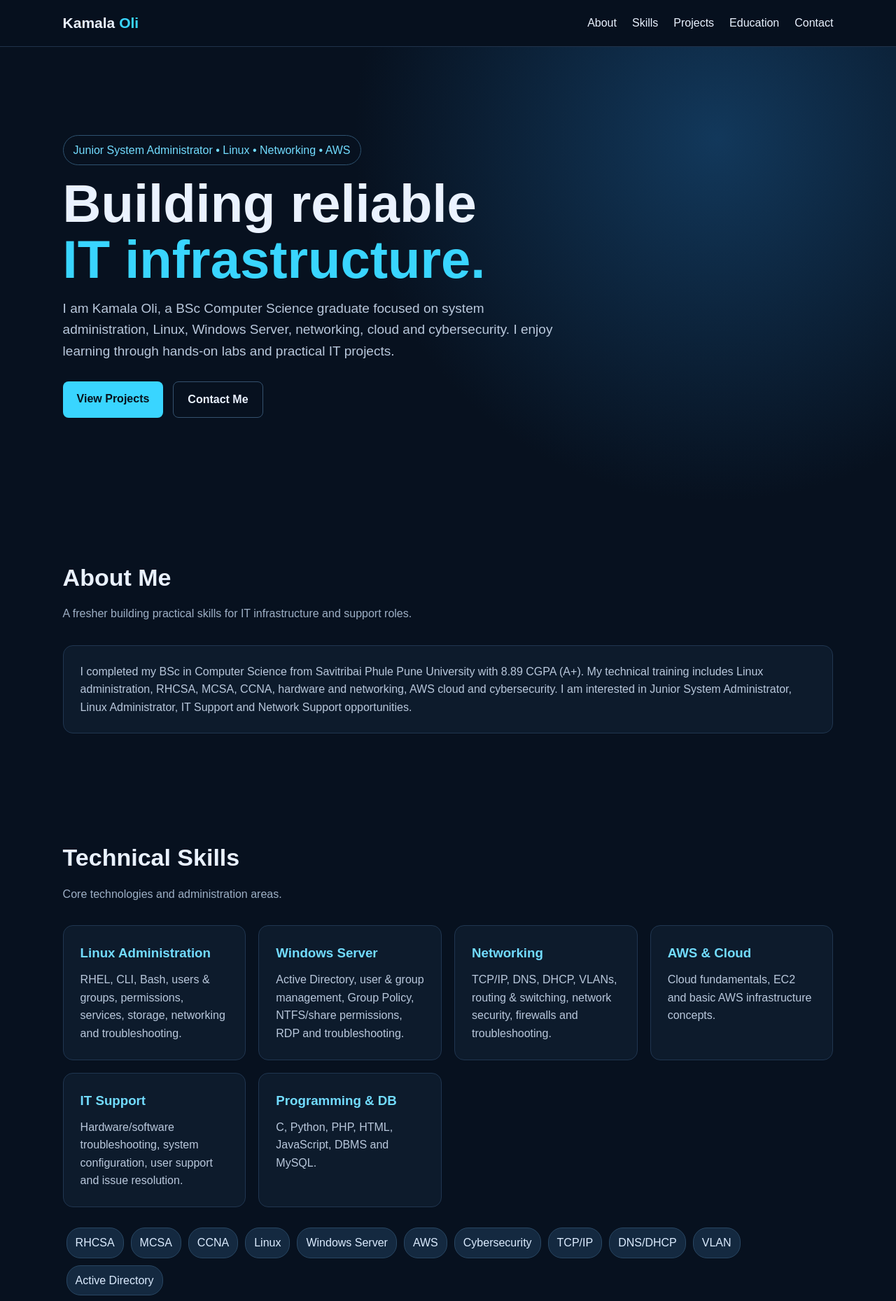
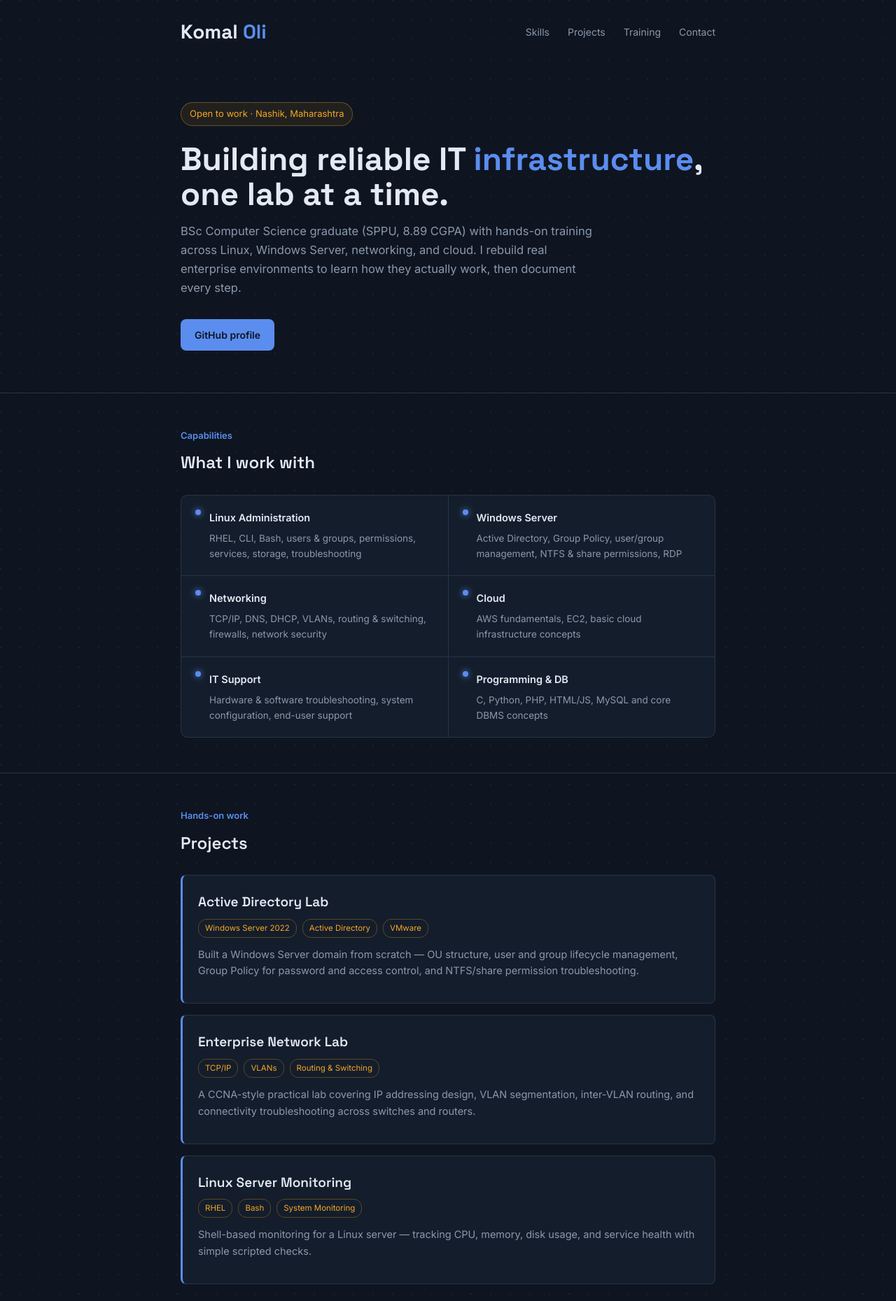
Before and after one commit to Komaloli19/komal, a plain HTML site: page index.html in a window 1280 px wide. Shown: the top 1859 px of the page at 70% size. Drawn offline with Linux system fonts and the light colour scheme.

Commit message:
Update index.html

```diff
--- a/index.html
+++ b/index.html
@@ -3,116 +3,178 @@
 <head>
 <meta charset="UTF-8">
 <meta name="viewport" content="width=device-width, initial-scale=1.0">
-<title>Komal Oli | Junior System Administrator</title>
+<title>Komal Oli — Systems &amp; Network Administrator</title>
+<link rel="preconnect" href="https://fonts.googleapis.com">
+<link href="https://fonts.googleapis.com/css2?family=Space+Grotesk:wght@500;600;700&family=Inter:wght@400;500;600&display=swap" rel="stylesheet">
 <style>
-*{box-sizing:border-box;margin:0;padding:0}
-html{scroll-behavior:smooth}
-body{font-family:Arial,Helvetica,sans-serif;background:#07111f;color:#eaf2ff;line-height:1.6}
-a{color:inherit;text-decoration:none}
-nav{position:sticky;top:0;z-index:10;background:rgba(7,17,31,.95);border-bottom:1px solid #20324a;padding:16px 7%;display:flex;justify-content:space-between;align-items:center}
-.logo{font-size:21px;font-weight:700}.logo span{color:#39d5ff}
-nav ul{display:flex;gap:22px;list-style:none;flex-wrap:wrap}
-nav a:hover{color:#39d5ff}
-.hero{min-height:82vh;display:flex;align-items:center;padding:70px 7%;background:radial-gradient(circle at 80% 20%,#12385b 0,#07111f 45%)}
-.hero h1{font-size:clamp(42px,7vw,76px);line-height:1.05;margin:15px 0}
-.hero h1 span{color:#39d5ff}.hero p{max-width:720px;color:#b9c8dc;font-size:19px}
-.badge{display:inline-block;border:1px solid #2e526f;padding:8px 14px;border-radius:30px;color:#72dcff}
-.buttons{display:flex;gap:14px;margin-top:28px;flex-wrap:wrap}
-.btn{padding:12px 20px;border-radius:8px;background:#39d5ff;color:#06111d;font-weight:700}
-.btn.alt{background:transparent;color:#eaf2ff;border:1px solid #34516e}
-section{padding:75px 7%}.section-title{font-size:34px;margin-bottom:12px}.section-sub{color:#9eb0c6;margin-bottom:32px}
-.grid{display:grid;grid-template-columns:repeat(auto-fit,minmax(230px,1fr));gap:18px}
-.card{background:#0d1b2c;border:1px solid #203650;border-radius:14px;padding:24px}
-.card h3{margin-bottom:10px;color:#72dcff}.card p,.card li{color:#b9c8dc}
-.card ul{padding-left:20px}
-.skills span{display:inline-block;background:#142940;border:1px solid #284662;border-radius:20px;padding:8px 12px;margin:5px;color:#dcecff}
-.timeline{border-left:2px solid #39d5ff;padding-left:24px}
-.item{margin-bottom:28px}.item h3{font-size:20px}.item small{color:#72dcff}
-footer{text-align:center;padding:30px;border-top:1px solid #20324a;color:#8fa3ba}
-@media(max-width:700px){nav{align-items:flex-start;gap:10px;flex-direction:column}nav ul{gap:12px;font-size:14px}.hero{min-height:75vh}}
+  :root{
+    --bg:#0e1520; --panel:#141d2b; --line:#263449;
+    --text:#e4eaf4; --muted:#8b98ac;
+    --blue:#5b8def; --amber:#f5a623;
+  }
+  html{scroll-behavior:smooth;}
+  *{box-sizing:border-box; margin:0; padding:0;}
+  body{
+    background:
+      radial-gradient(circle at 1px 1px, rgba(255,255,255,0.05) 1px, transparent 0) 0 0/28px 28px,
+      var(--bg);
+    color:var(--text); font-family:'Inter',sans-serif; line-height:1.65;
+  }
+  .display{font-family:'Space Grotesk',sans-serif;}
+  a{color:var(--blue); text-decoration:none;}
+  a:hover{text-decoration:underline;}
+  .wrap{max-width:820px; margin:0 auto; padding:0 28px;}
+
+  nav{padding:22px 0;}
+  nav .wrap{display:flex; justify-content:space-between; align-items:center;}
+  .brand{font-family:'Space Grotesk',sans-serif; font-weight:700; font-size:28px;}
+  .brand span{color:var(--blue);}
+  .navlinks{display:flex; gap:26px; font-size:14px;}
+  .navlinks a{color:var(--muted);}
+  .navlinks a:hover{color:var(--text); text-decoration:none;}
+
+  header.hero{padding:56px 0 60px; position:relative;}
+  .tag{display:inline-block; font-size:13px; color:var(--amber); border:1px solid rgba(245,166,35,.35); background:rgba(245,166,35,.08); padding:5px 12px; border-radius:20px; margin-bottom:22px;}
+  h1{font-family:'Space Grotesk',sans-serif; font-size:46px; font-weight:700; line-height:1.1; margin-bottom:14px;}
+  h1 .accent{color:var(--blue);}
+  .lede{color:var(--muted); font-size:16.5px; max-width:58ch; margin-bottom:30px;}
+  .cta-row{display:flex; gap:14px; flex-wrap:wrap;}
+  .btn{font-size:14px; font-weight:600; padding:11px 20px; border-radius:8px;}
+  .btn.primary{background:var(--blue); color:#0e1520;}
+  .btn.primary:hover{opacity:.9; text-decoration:none;}
+  .btn.ghost{border:1px solid var(--line); color:var(--text);}
+  .btn.ghost:hover{border-color:var(--blue); text-decoration:none;}
+
+  section{padding:50px 0; border-top:1px solid var(--line); scroll-margin-top:24px;}
+  .sec-label{font-size:13px; color:var(--blue); font-weight:600; margin-bottom:8px;}
+  h2{font-family:'Space Grotesk',sans-serif; font-size:24px; font-weight:600; margin-bottom:26px;}
+
+  .node-grid{display:grid; grid-template-columns:repeat(2,1fr); gap:1px; background:var(--line); border:1px solid var(--line); border-radius:10px; overflow:hidden;}
+  .node{background:var(--panel); padding:20px; position:relative;}
+  .node::before{content:''; position:absolute; top:20px; left:20px; width:8px; height:8px; border-radius:50%; background:var(--blue); box-shadow:0 0 10px var(--blue);}
+  .node h3{font-size:14.5px; font-weight:600; margin:0 0 6px 20px;}
+  .node p{font-size:13.5px; color:var(--muted); margin-left:20px;}
+
+  .proj{background:var(--panel); border:1px solid var(--line); border-left:3px solid var(--blue); border-radius:8px; padding:22px; margin-bottom:16px; transition:border-color .15s;}
+  .proj:hover{border-left-color:var(--amber);}
+  .proj-title{font-family:'Space Grotesk',sans-serif; font-size:19px; font-weight:600; margin-bottom:8px;}
+  .proj-tags{display:flex; gap:8px; flex-wrap:wrap; margin-bottom:12px;}
+  .ptag{font-size:11.5px; color:var(--amber); border:1px solid rgba(245,166,35,.3); padding:3px 9px; border-radius:12px;}
+  .proj p{color:var(--muted); font-size:14.5px; margin-bottom:12px;}
+  .proj a{font-size:13.5px; font-weight:600;}
+
+  .tl{position:relative; padding-left:26px;}
+  .tl::before{content:''; position:absolute; left:6px; top:6px; bottom:6px; width:2px; background:var(--line);}
+  .tl-item{position:relative; margin-bottom:22px;}
+  .tl-item::before{content:''; position:absolute; left:-26px; top:4px; width:11px; height:11px; border-radius:50%; background:var(--bg); border:2px solid var(--blue);}
+  .tl-date{font-size:12.5px; color:var(--blue); font-weight:600; margin-bottom:3px;}
+  .tl-title{font-weight:600; font-size:15px; margin-bottom:2px;}
+  .tl-sub{color:var(--muted); font-size:13.5px;}
+
+  footer{padding:50px 0 70px; border-top:1px solid var(--line);}
+  .contact-grid{display:flex; flex-wrap:wrap; gap:34px; margin-bottom:22px; font-size:14.5px;}
+  .contact-grid div span{display:block; color:var(--muted); font-size:12px; margin-bottom:4px;}
+  .foot-note{color:var(--muted); font-size:12.5px;}
+
+  @media(max-width:560px){
+    h1{font-size:32px;}
+    .brand{font-size:22px;}
+    .node-grid{grid-template-columns:1fr;}
+  }
 </style>
 </head>
 <body>
+
 <nav>
-  <div class="logo">Kamala <span>Oli</span></div>
-  <ul>
-    <li><a href="#about">About</a></li>
-    <li><a href="#skills">Skills</a></li>
-    <li><a href="#projects">Projects</a></li>
-    <li><a href="#education">Education</a></li>
-    <li><a href="#contact">Contact</a></li>
-  </ul>
+  <div class="wrap">
+    <div class="brand">Komal <span>Oli</span></div>
+    <div class="navlinks">
+      <a href="#skills">Skills</a>
+      <a href="#projects">Projects</a>
+      <a href="#training">Training</a>
+      <a href="#contact">Contact</a>
+    </div>
+  </div>
 </nav>
 
 <header class="hero">
-  <div>
-    <span class="badge">Junior System Administrator • Linux • Networking • AWS</span>
-    <h1>Building reliable<br><span>IT infrastructure.</span></h1>
-    <p>I am Kamala Oli, a BSc Computer Science graduate focused on system administration, Linux, Windows Server, networking, cloud and cybersecurity. I enjoy learning through hands-on labs and practical IT projects.</p>
-    <div class="buttons">
-      <a class="btn" href="#projects">View Projects</a>
-      <a class="btn alt" href="#contact">Contact Me</a>
+  <div class="wrap">
+    <div class="tag">Open to work · Nashik, Maharashtra</div>
+    <h1>Building reliable IT <span class="accent">infrastructure</span>, one lab at a time.</h1>
+    <p class="lede">BSc Computer Science graduate (SPPU, 8.89 CGPA) with hands-on training across Linux, Windows Server, networking, and cloud. I rebuild real enterprise environments to learn how they actually work, then document every step.</p>
+    <div class="cta-row">
+      <a class="btn primary" href="https://github.com/Komaloli19" target="_blank" rel="noopener">GitHub profile</a>
     </div>
   </div>
 </header>
 
-<section id="about">
-  <h2 class="section-title">About Me</h2>
-  <p class="section-sub">A fresher building practical skills for IT infrastructure and support roles.</p>
-  <div class="card">
-    <p>I completed my BSc in Computer Science from Savitribai Phule Pune University with 8.89 CGPA (A+). My technical training includes Linux administration, RHCSA, MCSA, CCNA, hardware and networking, AWS cloud and cybersecurity. I am interested in Junior System Administrator, Linux Administrator, IT Support and Network Support opportunities.</p>
-  </div>
-</section>
-
 <section id="skills">
-  <h2 class="section-title">Technical Skills</h2>
-  <p class="section-sub">Core technologies and administration areas.</p>
-  <div class="grid">
-    <div class="card"><h3>Linux Administration</h3><p>RHEL, CLI, Bash, users & groups, permissions, services, storage, networking and troubleshooting.</p></div>
-    <div class="card"><h3>Windows Server</h3><p>Active Directory, user & group management, Group Policy, NTFS/share permissions, RDP and troubleshooting.</p></div>
-    <div class="card"><h3>Networking</h3><p>TCP/IP, DNS, DHCP, VLANs, routing & switching, network security, firewalls and troubleshooting.</p></div>
-    <div class="card"><h3>AWS & Cloud</h3><p>Cloud fundamentals, EC2 and basic AWS infrastructure concepts.</p></div>
-    <div class="card"><h3>IT Support</h3><p>Hardware/software troubleshooting, system configuration, user support and issue resolution.</p></div>
-    <div class="card"><h3>Programming & DB</h3><p>C, Python, PHP, HTML, JavaScript, DBMS and MySQL.</p></div>
-  </div>
-  <div class="skills" style="margin-top:24px">
-    <span>RHCSA</span><span>MCSA</span><span>CCNA</span><span>Linux</span><span>Windows Server</span><span>AWS</span><span>Cybersecurity</span><span>TCP/IP</span><span>DNS/DHCP</span><span>VLAN</span><span>Active Directory</span>
+  <div class="wrap">
+    <div class="sec-label">Capabilities</div>
+    <h2>What I work with</h2>
+    <div class="node-grid">
+      <div class="node"><h3>Linux Administration</h3><p>RHEL, CLI, Bash, users &amp; groups, permissions, services, storage, troubleshooting</p></div>
+      <div class="node"><h3>Windows Server</h3><p>Active Directory, Group Policy, user/group management, NTFS &amp; share permissions, RDP</p></div>
+      <div class="node"><h3>Networking</h3><p>TCP/IP, DNS, DHCP, VLANs, routing &amp; switching, firewalls, network security</p></div>
+      <div class="node"><h3>Cloud</h3><p>AWS fundamentals, EC2, basic cloud infrastructure concepts</p></div>
+      <div class="node"><h3>IT Support</h3><p>Hardware &amp; software troubleshooting, system configuration, end-user support</p></div>
+      <div class="node"><h3>Programming &amp; DB</h3><p>C, Python, PHP, HTML/JS, MySQL and core DBMS concepts</p></div>
+    </div>
   </div>
 </section>
 
 <section id="projects">
-  <h2 class="section-title">Projects & Practical Labs</h2>
-  <p class="section-sub">Hands-on work that demonstrates practical learning.</p>
-  <div class="grid">
-    <div class="card"><h3>Linux Server Monitoring System</h3><p>Monitoring-focused Linux project covering system resources, disk, CPU, memory, services and server health concepts.</p></div>
-    <div class="card"><h3>Enterprise Network Lab</h3><p>CCNA practical lab covering IP addressing, VLANs, routing, switching and connectivity troubleshooting.</p></div>
-    <div class="card"><h3>Active Directory Lab</h3><p>Windows Server administration practice with users, groups, policies, permissions and client-server concepts.</p></div>
-    <div class="card"><h3>Airline Ticket Management System</h3><p>College project developed using PHP with database concepts for airline ticket management.</p></div>
-  </div>
-</section>
+  <div class="wrap">
+    <div class="sec-label">Hands-on work</div>
+    <h2>Projects</h2>
 
-<section id="education">
-  <h2 class="section-title">Education & Training</h2>
-  <div class="timeline">
-    <div class="item"><small>2023 – 2026</small><h3>BSc Computer Science</h3><p>Savitribai Phule Pune University • 8.89 CGPA • A+ Grade</p></div>
-    <div class="item"><small>Professional Training</small><h3>AWS Cloud & Cybersecurity</h3><p>Netleap IT Training and Solution</p></div>
-    <div class="item"><small>Technical Modules</small><h3>Hardware Networking • CCNA • RHCSA • MCSA</h3><p>Practical lab-oriented technical training.</p></div>
-  </div>
-</section>
+    <div class="proj">
+      <div class="proj-title">Active Directory Lab</div>
+      <div class="proj-tags"><span class="ptag">Windows Server 2022</span><span class="ptag">Active Directory</span><span class="ptag">VMware</span></div>
+      <p>Built a Windows Server domain from scratch — OU structure, user and group lifecycle management, Group Policy for password and access control, and NTFS/share permission troubleshooting.</p>
+    </div>
 
-<section id="contact">
-  <h2 class="section-title">Contact</h2>
-  <p class="section-sub">Open to entry-level opportunities in IT infrastructure and support.</p>
-  <div class="card">
-    <p><strong>Email:</strong> olikamala264@gmail.com</p>
-    <p style="margin-top:8px"><strong>Location:</strong> Nashik, Maharashtra, India</p>
-    <div class="buttons">
-      <a class="btn" href="https://github.com/Komaloli19" target="_blank">GitHub</a>
-      <a class="btn alt" href="https://www.linkedin.com/" target="_blank">LinkedIn</a>
+    <div class="proj">
+      <div class="proj-title">Enterprise Network Lab</div>
+      <div class="proj-tags"><span class="ptag">TCP/IP</span><span class="ptag">VLANs</span><span class="ptag">Routing &amp; Switching</span></div>
+      <p>A CCNA-style practical lab covering IP addressing design, VLAN segmentation, inter-VLAN routing, and connectivity troubleshooting across switches and routers.</p>
+    </div>
+
+    <div class="proj">
+      <div class="proj-title">Linux Server Monitoring</div>
+      <div class="proj-tags"><span class="ptag">RHEL</span><span class="ptag">Bash</span><span class="ptag">System Monitoring</span></div>
+      <p>Shell-based monitoring for a Linux server — tracking CPU, memory, disk usage, and service health with simple scripted checks.</p>
     </div>
   </div>
 </section>
 
-<footer>© 2026 Kamala Oli • Junior System Administrator Portfolio</footer>
+<section id="training">
+  <div class="wrap">
+    <div class="sec-label">Background</div>
+    <h2>Education &amp; training</h2>
+    <div class="tl">
+      <div class="tl-item"><div class="tl-date">2023 – 2026</div><div class="tl-title">BSc Computer Science</div><div class="tl-sub">Savitribai Phule Pune University · 8.89 CGPA (A+)</div></div>
+      <div class="tl-item"><div class="tl-date">Netleap IT</div><div class="tl-title">Windows Server / MCSA Training</div><div class="tl-sub">Active Directory, DNS, DHCP, Group Policy, Windows Firewall</div></div>
+      <div class="tl-item"><div class="tl-date">Netleap IT</div><div class="tl-title">Red Hat Linux Training</div><div class="tl-sub">File systems, users &amp; groups, permissions, basic networking</div></div>
+      <div class="tl-item"><div class="tl-date">Netleap IT</div><div class="tl-title">CCNA &amp; Networking Training</div><div class="tl-sub">TCP/IP, VLAN, NAT, ACL, routing &amp; switching</div></div>
+      <div class="tl-item"><div class="tl-date">Netleap IT</div><div class="tl-title">AWS Cloud &amp; Cybersecurity Training</div><div class="tl-sub">Cloud fundamentals, EC2, security basics</div></div>
+    </div>
+  </div>
+</section>
+
+<footer id="contact">
+  <div class="wrap">
+    <div class="sec-label">Let's talk</div>
+    <h2>Contact</h2>
+    <div class="contact-grid">
+      <div><span>Email</span><a href="mailto:olikamala264@gmail.com">olikamala264@gmail.com</a></div>
+      <div><span>Location</span>Nashik, Maharashtra, India</div>
+      <div><span>GitHub</span><a href="https://github.com/Komaloli19" target="_blank" rel="noopener">github.com/Komaloli19</a></div>
+      <div><span>LinkedIn</span><a href="https://www.linkedin.com/in/komal-oli" target="_blank" rel="noopener">linkedin.com/in/komal-oli</a></div>
+    </div>
+    <div class="foot-note">© 2026 Komal Oli · Open to Junior System Administrator, Linux Administrator, IT Support, and Network Support roles.</div>
+  </div>
+</footer>
+
 </body>
 </html>
```
